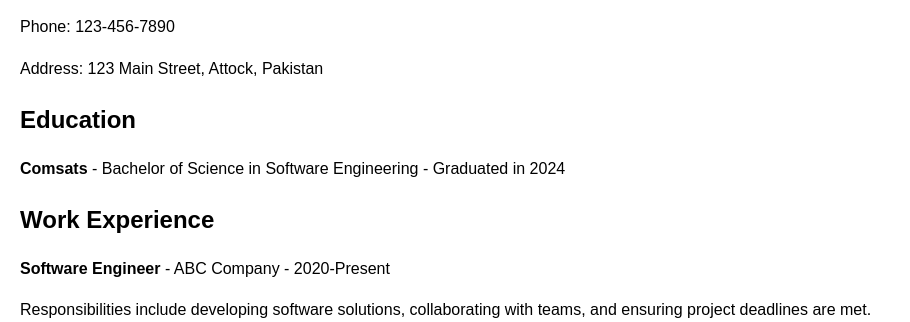
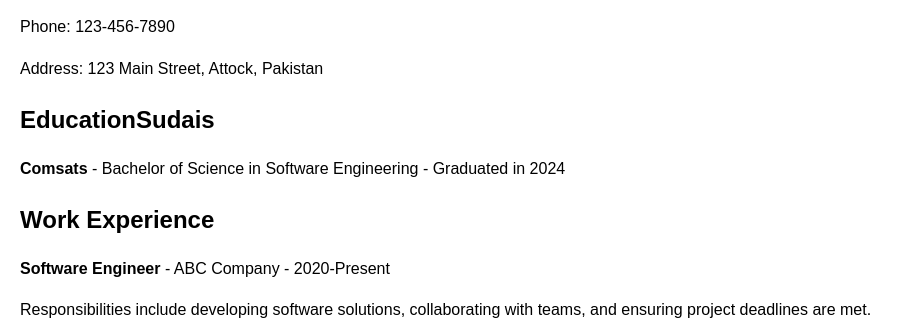
Before and after one commit to Sudais21/Cv, a Flask app: page / in a window 1280 px wide. Shown: the part 127-449 px from the top of the page, without its empty margins (0-910 px from the left). Run offline with Flask 3, Linux system fonts and the light colour scheme.

Commit message:
Update Cv.html

```diff
--- a/templates/Cv.html
+++ b/templates/Cv.html
@@ -36,7 +36,7 @@
   </div>
 
   <div class="section">
-    <h2>Education</h2>
+    <h2>EducationSudais</h2>
     <p><strong>Comsats</strong> - Bachelor of Science in Software Engineering - Graduated in 2024</p>
   </div>
 
```
